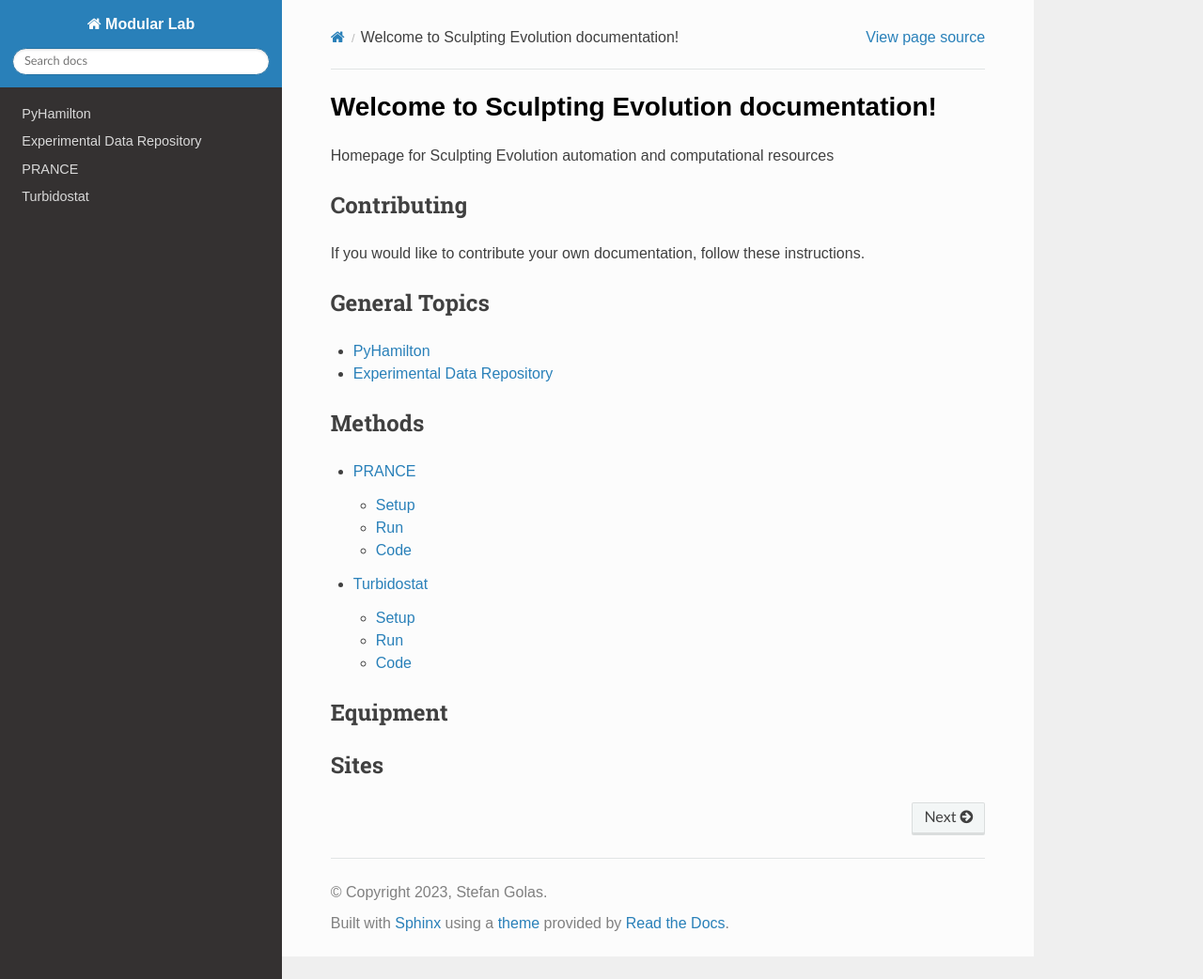
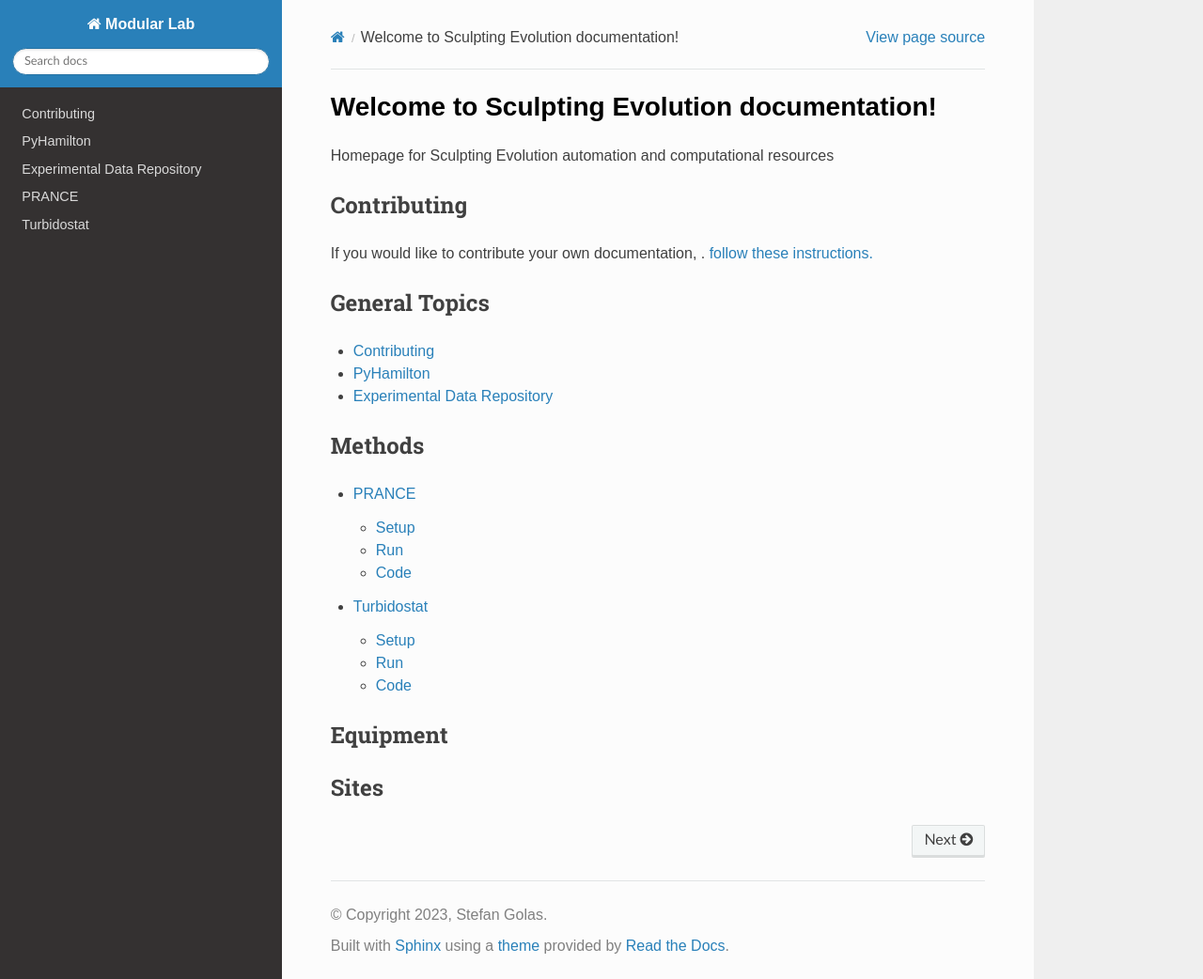
Before and after one commit to stefangolas/lab_docs, a Sphinx documentation site: the page built from source/index.rst, in a window 1280 px wide and 1042 px high. Shown: the whole window at 94% size. Built offline with Sphinx 7.4.7 and the Read the Docs theme 2.0.0, drawn with Linux system fonts in a browser that asks for light colours; pages that are not in the unit, such as notebooks, are missing from menus.

```diff
--- a/source/index.rst
+++ b/source/index.rst
@@ -15,13 +15,14 @@ Homepage for Sculpting Evolution automation and computational resources
 
 Contributing
 --------------------
-If you would like to contribute your own documentation, follow these instructions.
+If you would like to contribute your own documentation, . :ref:`follow these instructions. <contributing>`
 
 General Topics
 -----------------
 .. toctree::
    :maxdepth: 1
 
+   contributing
    general/pyhamilton
    general/experimental_data_repository
    general/modular_lab
```
Also changed, not shown: source/contributing.rst (added, +52 -0 lines).
